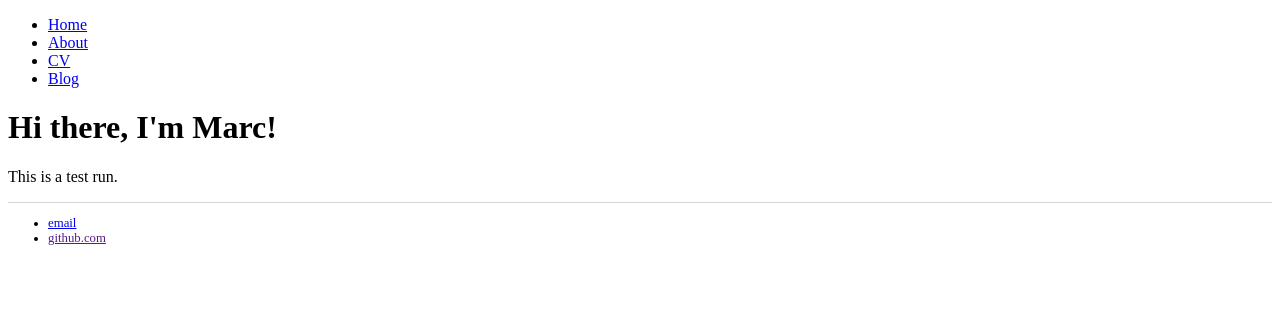
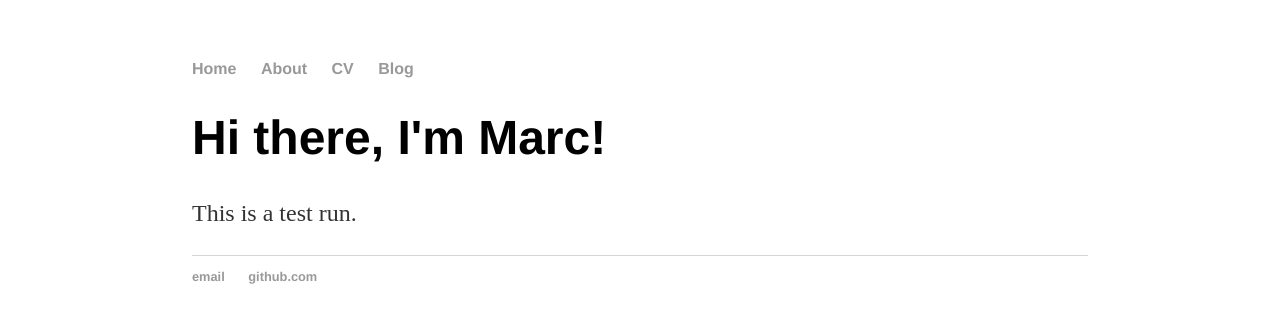
Before and after one commit to mclag/mclag, a plain HTML site: page index.html in a window 1280 px wide. Drawn offline with Linux system fonts and the light colour scheme; files that its build step writes are made by us from their sources.

Commit message:
Update main.css

```diff
--- a/css/main.css
+++ b/css/main.css
@@ -1,3 +1,27 @@
+body {
+    margin: 60px auto;
+    width: 70%;
+}
+nav ul, footer ul {
+    font-family:'Helvetica', 'Arial', 'Sans-Serif';
+    padding: 0px;
+    list-style: none;
+    font-weight: bold;
+}
+nav ul li, footer ul li {
+    display: inline;
+    margin-right: 20px;
+}
+a {
+    text-decoration: none;
+    color: #999;
+}
+a:hover {
+    text-decoration: underline;
+}
+h1 {
+    font-size: 3em;
+    font-family:'Helvetica', 'Arial', 'Sans-Serif';
 }
 p {
     font-size: 1.5em;
```
